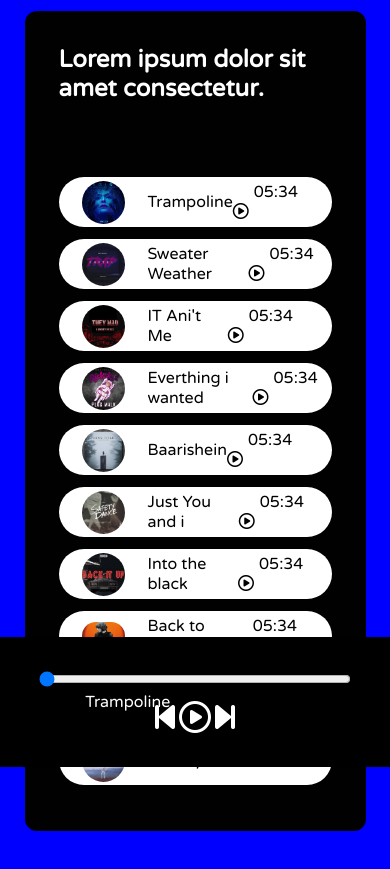
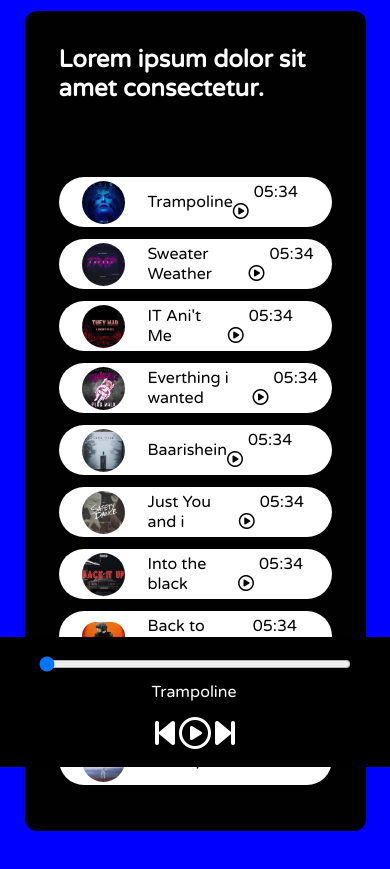
Before and after one commit to durveshramane26/spotify-clone, a plain HTML site: page index.html in a window 390 px wide. Shown: the part 77-946 px from the top of the page. Drawn offline with Linux system fonts and the light colour scheme.

Commit message:
fixed phone screen

```diff
--- a/style.css
+++ b/style.css
@@ -125,4 +125,14 @@ nav ul li {
     body {
         background-color: blue;
     }
+
+    .songInfo {
+        position: absolute;
+        left: 27vw;
+        margin-bottom: 20px;
+    }
+
+    .icons {
+        margin-top: 45px;
+    }
 }
```
